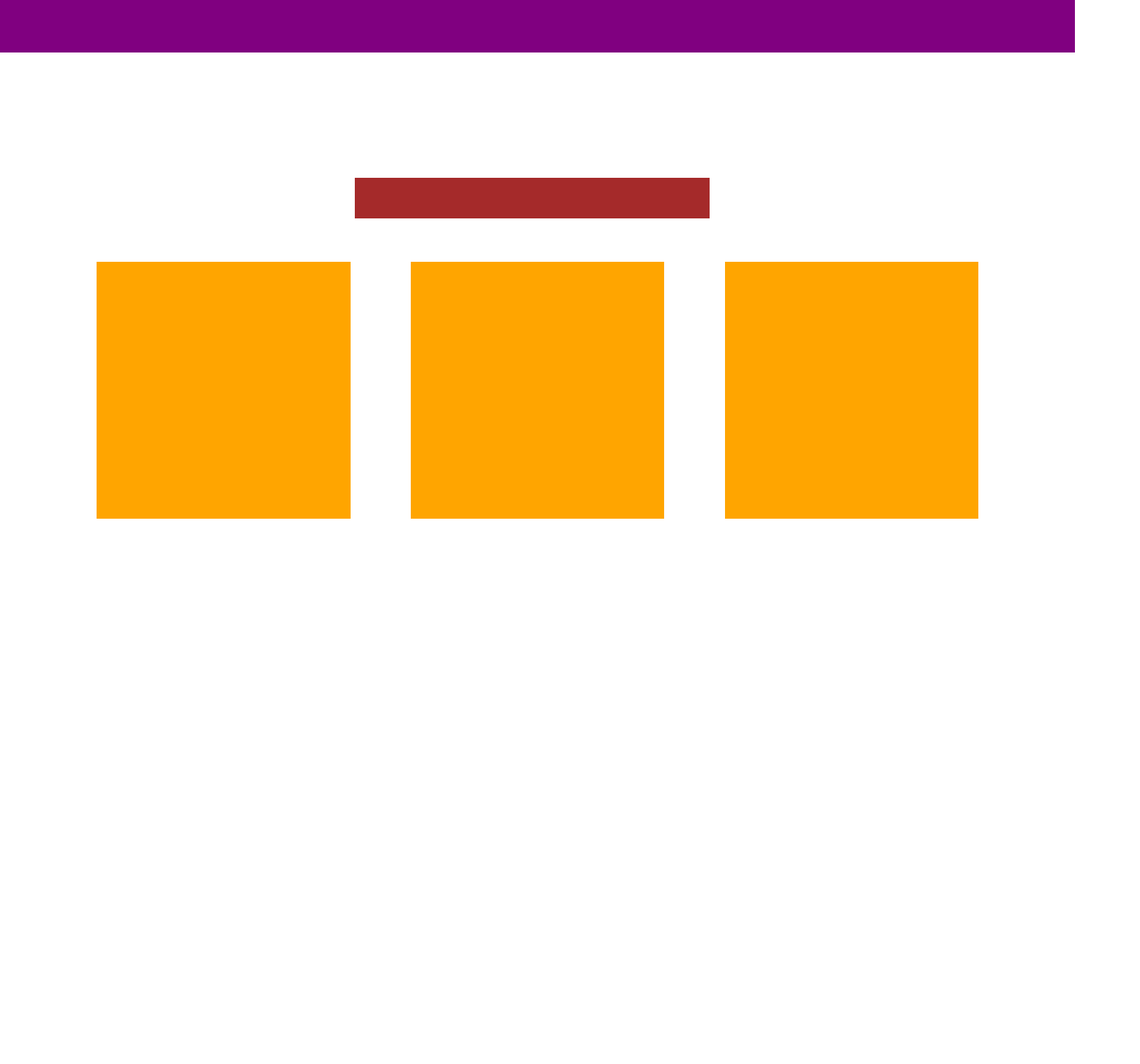
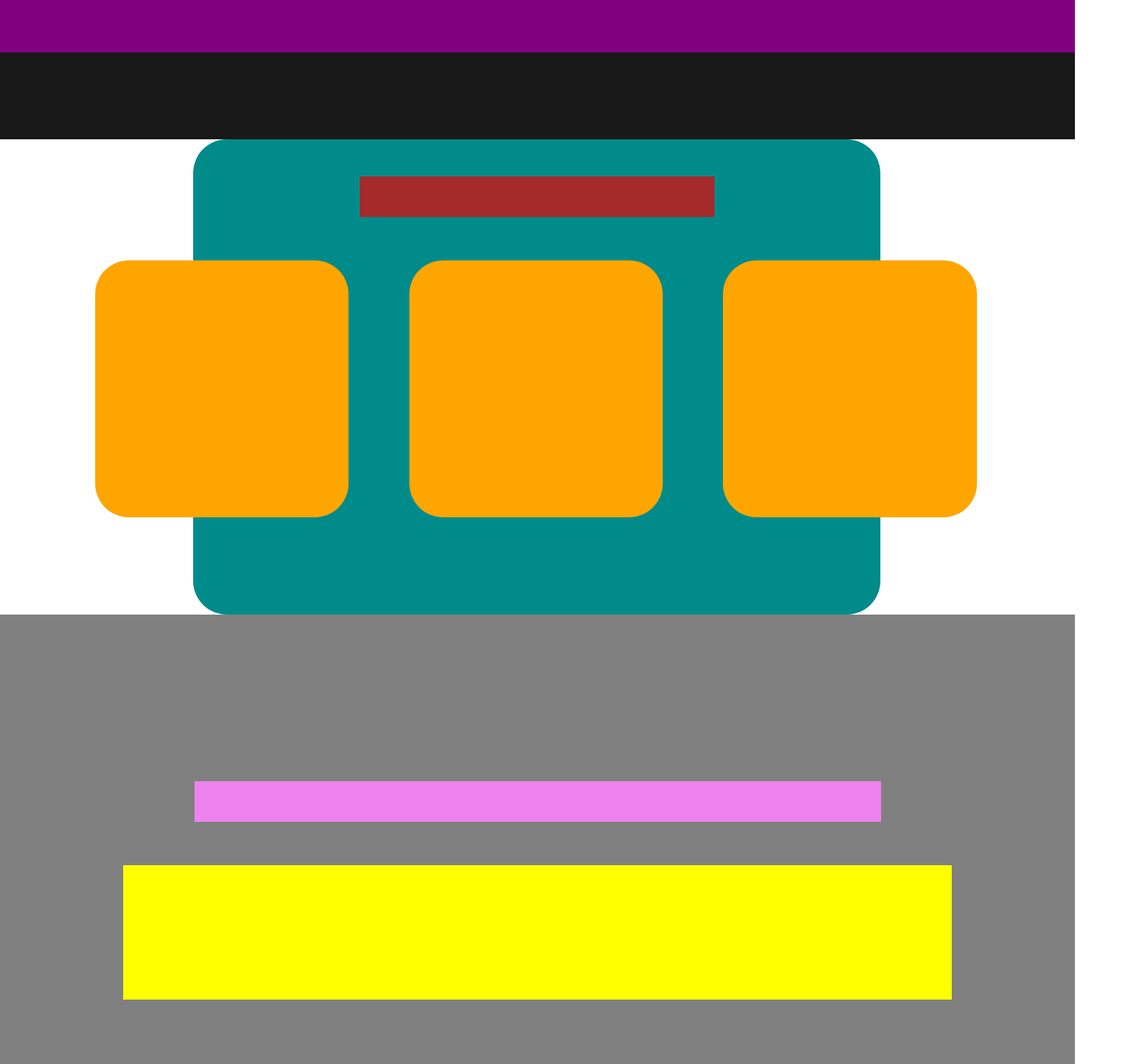
Before and after one commit to siddhesh-mmi/websites-demo-mmi, a React (Create React App) app: page / in a window 1536 px wide. Shown: the part 773-2293 px from the top of the page at 70% size, 1629 px wide, since content can reach past the window. Before the commit the page ends 1514 px from the top, so only its background shows below. Built offline with nearby package versions, Linux system fonts and the light colour scheme.

Commit message:
1920 till stake pool calculation

```diff
--- a/src/views/Home/Home.js
+++ b/src/views/Home/Home.js
@@ -232,6 +232,7 @@ class Home extends React.Component{
       </div>
         <div className="gif">
       </div>
+      <div className="whatwedo_bg">
         <div className="whatwedo">
 
         </div>
@@ -246,6 +247,17 @@ class Home extends React.Component{
 
           </div>
         </div>
+      </div>
+
+      <div className="eel_section">
+        <div className="eel_header">
+
+        </div>
+        <div className="eel_para">
+
+        </div>
+      </div>
+
       {/*<Footer />*/}
       </>
     )
--- a/src/views/Home/home.css
+++ b/src/views/Home/home.css
@@ -70,15 +70,16 @@
 		/* float: left; */
 		/* overflow-x: hidden; */
 		margin-top: 5.72vw;
+		border-bottom: 8.133vw solid #181818;
 	}
 
 	.whatwedo {
-		margin-top: 11.66vw;
+		/* margin-top: 3.489vw; */
 		width: 33vw;
 		height: 3.75vw;
 		background-color: brown;
-		margin-left: 33vw;
-		margin-right: 33vw;
+		margin-left: 15.5vw;
+		/* margin-right: 33vw; */
 		/* border-radius: 4.68vw; */
 		/* padding-top: 3.4vw; */
 	}
@@ -86,22 +87,60 @@
 	.whatwedo_section{
 		margin-top: 4.06vw;
 		/* background-color: orange; */
-		margin-left: 6.197vw;
-		margin-right: 6.197vw;
+		margin-left: 6.09vw;
+		/* margin-right: 6.09vw; */
 		height: 23.90vw;
-		width: 93.24vw;
+		width: 100vw;
+		position: relative;
+		margin-bottom: 3.75vw;
+		left: calc(-50vw + 50%);
+	}
+
+	.whatwedo_bg{
+		background-color: darkcyan;
+		width: 63.95vw;
+		height: 40.729vw;
+		padding-top: 3.489vw;
+		margin-left: 17.96875vw;
+		border-radius: 3.125vw;
 	}
 
 	.whatwedo_section_data{
 		width: 23.59vw;
 		height: 23.90vw;
 		float: left;
-		overflow-x: hidden;;
+		overflow-x: hidden;
 		background-color: orange;
 		margin-left: 2.812vw;
 		margin-right:2.812vw;
+		border-radius: 3.125vw;
+
 	}
 
+	.eel_section{
+		padding-top: 15.52vw;
+		height: 26.3vw;
+		width: 100vw;
+		background-color: grey;
+	}
+
+	.eel_header{
+		/* margin-top: 15.52vw; */
+		height: 3.75vw;
+		margin-left: 18.07vw;
+		margin-right: 18.07vw;
+		width: 63.90vw;
+		background-color: violet;
+	}
+
+	.eel_para{
+		margin-top: 4.06vw;
+		height: 12.5vw;
+		margin-left: 11.485vw;
+		margin-right: 11.485vw;
+		width: 77.03vw;
+		background-color: yellow;
+	}
 }
 
 @media screen and (min-width:1025px) and (max-width:1366px){
```
